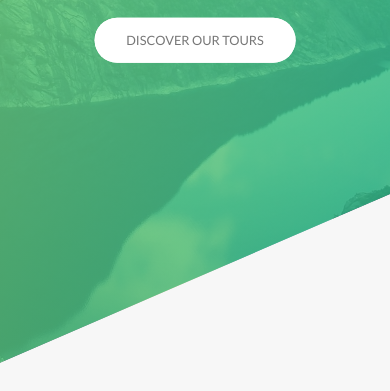
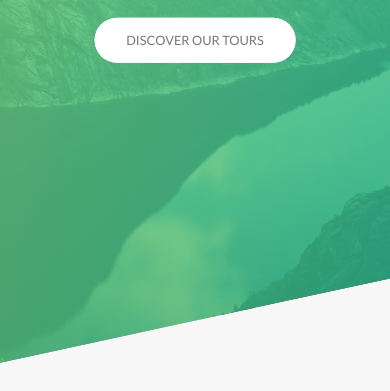
Before and after one commit to devfkc/natours-landing-page, a website: page index.html in a window 390 px wide. Shown: the part 439-830 px from the top of the page. Drawn offline with Linux system fonts and the light colour scheme.

Commit message:
Media query on layouts

```diff
--- a/sass/abstracts/_variables.scss
+++ b/sass/abstracts/_variables.scss
@@ -25,4 +25,5 @@ $default-font-size: 1.6rem;
 //GRID
 $grid-width: 114rem;
 $gutter-vertical: 8rem;
+$gutter-vertical-small: 6rem;
 $gutter-horizontal: 6rem;
--- a/sass/layout/_footer.scss
+++ b/sass/layout/_footer.scss
@@ -3,6 +3,10 @@
     padding: 10rem 0;
     font-size: 1.4rem;
     color: $color-grey-light-1;
+
+    @include respond(tab-port) {
+        padding: 8rem 0;
+    }
 
     &__logo-box {
         text-align: center;
@@ -18,6 +22,11 @@
         border-top: 1px solid $color-grey-dark;
         padding-top: 2rem;
         display: inline-block;
+
+        @include respond(tab-port) {
+            display: block;
+            text-align: center;
+        }
     }
 
     &__list {
@@ -55,6 +64,12 @@
         padding-top: 2rem;
         width: 80%;
         float: right;
+
+        @include respond(tab-port) {
+            width: 100%;
+            text-align: center;
+            float: none;
+        }
     }
 
 }
--- a/sass/layout/_grid.scss
+++ b/sass/layout/_grid.scss
@@ -4,6 +4,15 @@
 
     &:not(:last-child) {
         margin-bottom: $gutter-vertical;
+
+        @include respond(tab-port) {
+            margin-bottom: $gutter-vertical-small;
+        }
+    }
+
+    @include respond(tab-port) {
+        max-width: 50rem;
+        padding: 0 3rem;
     }
 
     @include clearfix;
@@ -13,6 +22,14 @@
 
         &:not(:last-child) {
             margin-right: $gutter-horizontal;
+            @include respond(tab-port) {
+                margin-right: 0;
+                margin-bottom: $gutter-vertical-small;
+            }
+        }
+
+        @include respond(tab-port) {
+            width: 100% !important;
         }
     }
 
--- a/sass/layout/_header.scss
+++ b/sass/layout/_header.scss
@@ -11,6 +11,10 @@
     -webkit-clip-path: polygon(0 0, 100% 0, 100% 75vh, 0 100%);
     clip-path: polygon(0 0, 100% 0, 100% 75vh, 0 100%);
 
+    @include respond(phone) {
+        -webkit-clip-path: polygon(0 0, 100% 0, 100% 85vh, 0 100%);
+        clip-path: polygon(0 0, 100% 0, 100% 85vh, 0 100%);
+    }
     &__logo-box {
         position: absolute;
         top: 4rem;
--- a/sass/layout/_navigation.scss
+++ b/sass/layout/_navigation.scss
@@ -15,6 +15,16 @@
         box-shadow: 0 1rem 3rem rgba($color-black, .1);
         text-align: center;
         cursor: pointer;
+
+        @include respond(tab-port) {
+            top: 4rem;
+            right: 4rem;
+        }
+
+        @include respond(phone) {
+            top: 3rem;
+            right: 3rem;
+        }
     }
 
     &__background {
@@ -27,6 +37,16 @@
         background-image: radial-gradient($color-primary-light, $color-primary-dark);
         z-index: 1000;
         transition: transform .8s cubic-bezier(0.86, 0, 0.07, 1);
+
+        @include respond(tab-port) {
+            top: 4.5rem;
+            right: 4.5rem;
+        }
+
+        @include respond(phone) {
+            top: 3.5rem;
+            right: 3.5rem;
+        }
     }
 
     &__nav {
```
Also changed, not shown: css/style.css.
